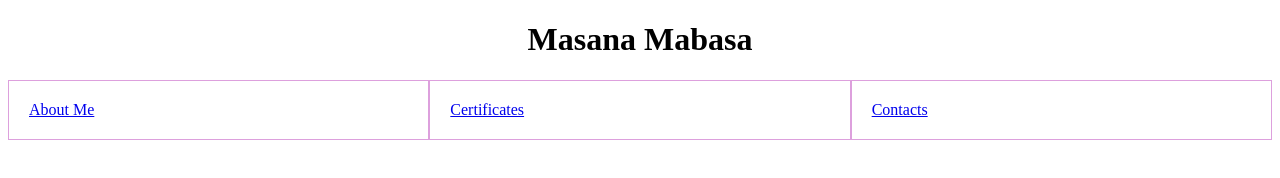
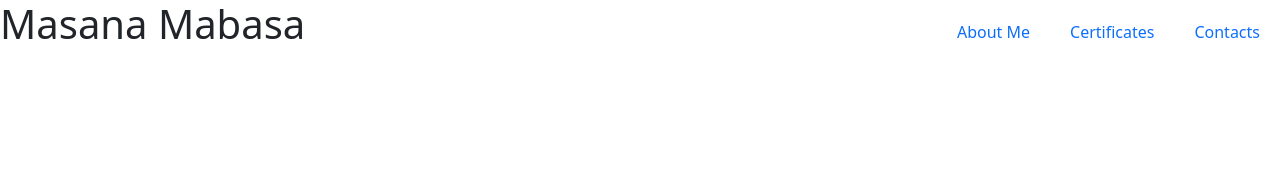
Before and after one commit to Sana-Mabasa/PORTFOLIO, a plain HTML site: page index.html in a window 1280 px wide. Drawn offline with nearby package versions, Linux system fonts and the light colour scheme.

Commit message:
edited heading

```diff
--- a/index.html
+++ b/index.html
@@ -1,12 +1,15 @@
 <!DOCTYPE html>
 <html lang="en">
   <head>
+    <link href="https://cdn.jsdelivr.net/npm/bootstrap@5.3.0/dist/css/bootstrap.min.css" rel="stylesheet" integrity="sha384-9ndCyUaIbzAi2FUVXJi0CjmCapSmO7SnpJef0486qhLnuZ2cdeRhO02iuK6FUUVM" crossorigin="anonymous">
     <meta charset="UTF-8" />
     <meta name="viewport" content="width=device-width, initial-scale=1.0" />
     <title>About Me</title>
+
     <link rel="stylesheet" href="style.css" />
   </head>
   <body>
+
     <h1>Masana Mabasa</h1>
 
     <div class="heading">
@@ -14,5 +17,12 @@
       <a href="pages/certificate.html" class="link">Certificates</a>
       <a href="pages/contact.html" class="link">Contacts</a>
     </div>
+    <br />
+    <div class="container">
+      <div class="row">
+
+      </div>
+      </div>
+    </div>
   </body>
 </html>
--- a/style.css
+++ b/style.css
@@ -1,12 +1,14 @@
 h1 {
-  text-align: center;
+  text-align: left;
 }
 .heading {
   display: flex;
-  margin-top: 0 auto;
+  position: fixed;
+  right: 0;
+  top: 0;
+  justify-content: flex-end;
 }
 .link {
-  border: 1px solid plum;
   padding: 20px;
-  flex: 1px;
+  text-decoration: none;
 }
```
Also changed, not shown: 1 other file.
